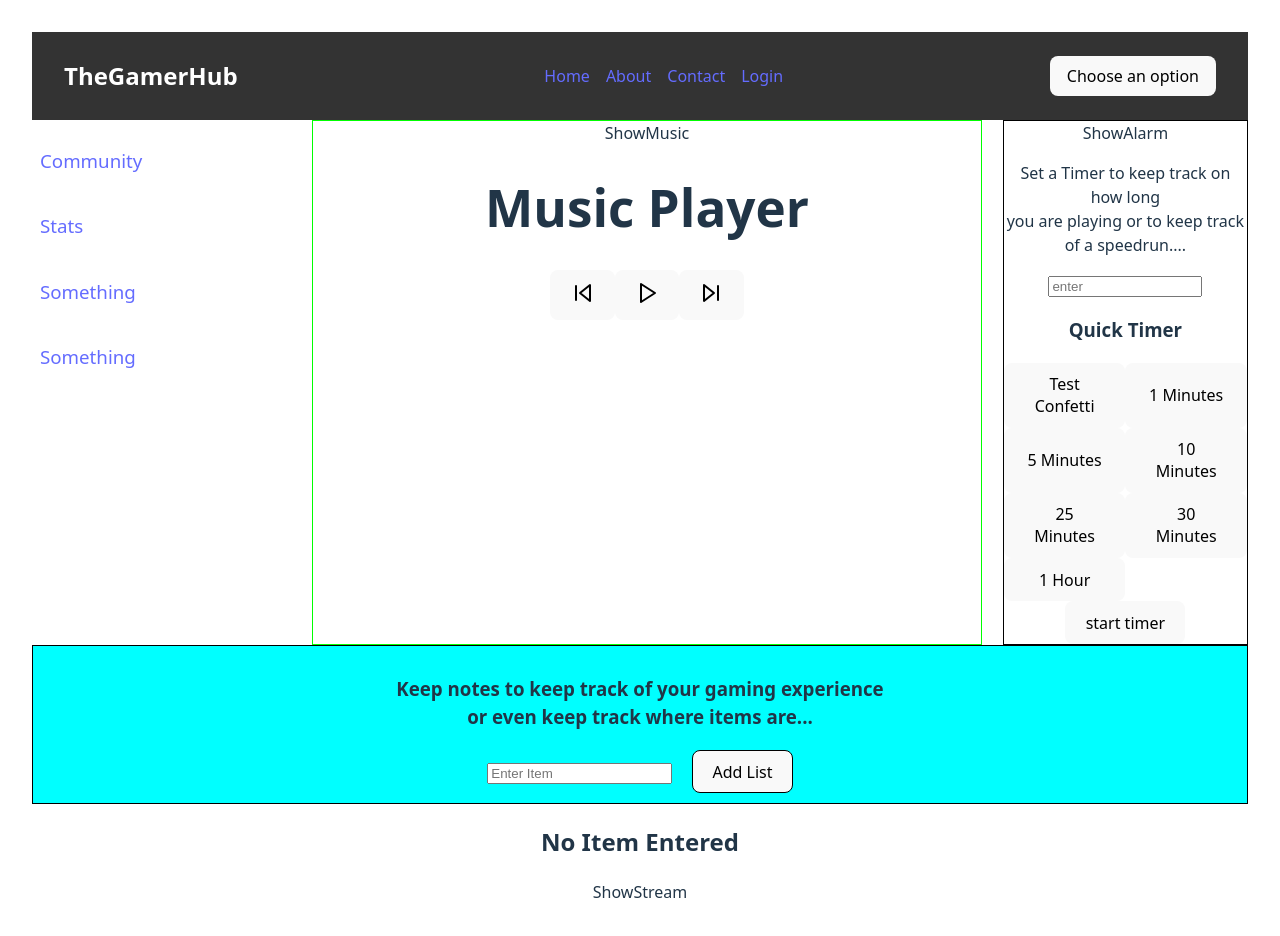
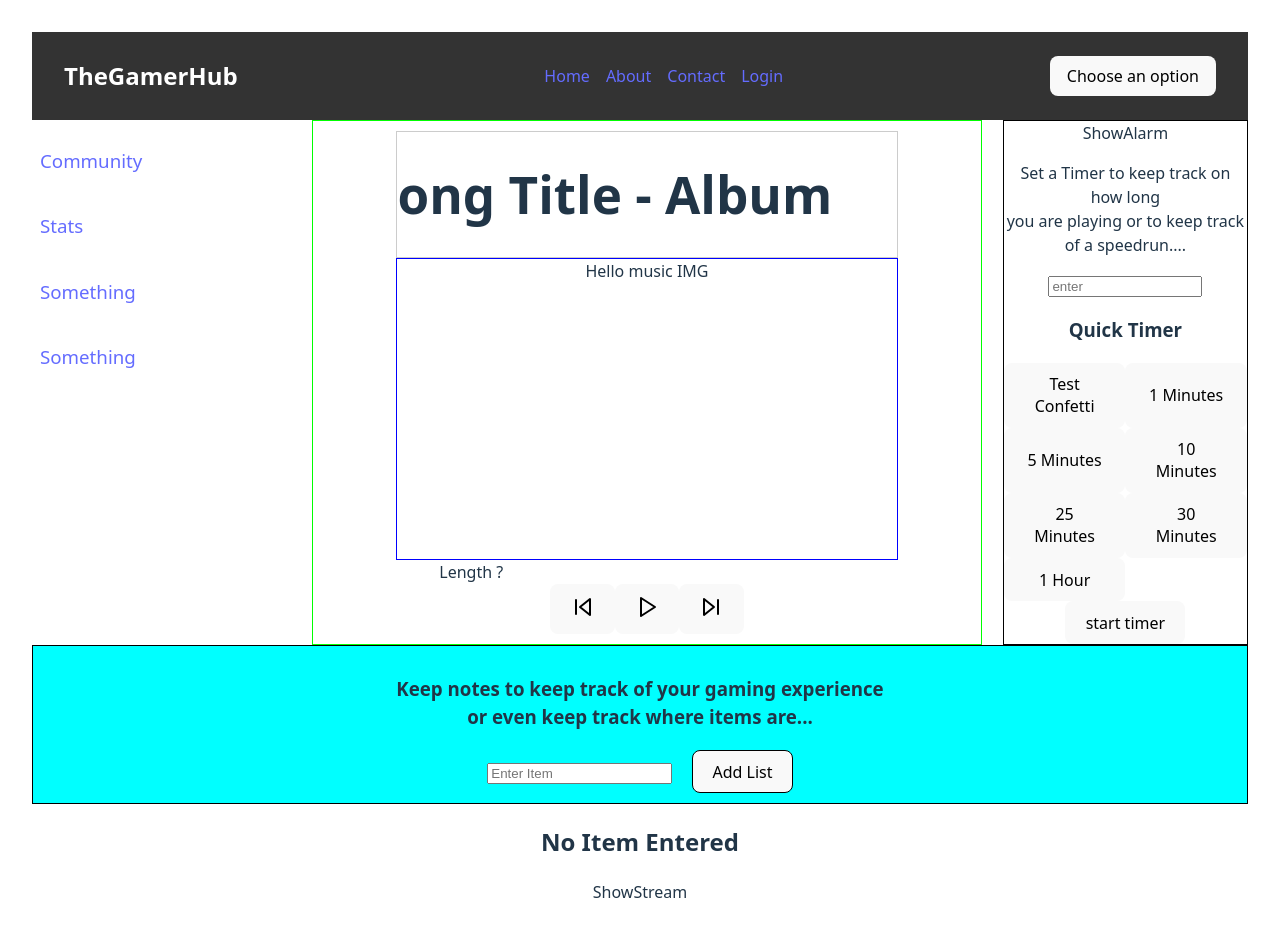
Before and after one commit to Ryanrod21/Game-Hub, a React (Vite) app: page / in a window 1280 px wide. Built offline with nearby package versions, Linux system fonts and the light colour scheme.

Commit message:
Updated music + css

```diff
--- a/src/components/MusicComponent.jsx
+++ b/src/components/MusicComponent.jsx
@@ -1,15 +1,24 @@
 import { Play, Pause, SkipBack, SkipForward } from 'lucide-react';
 import { useState } from 'react';
+import '../sections.css/ShowMusic.css'
 
 function MusicComponent() {
   const [isPlaying, setIsPlaying] = useState(false);
 
   return (
     <div className="flex flex-col items-center p-4 bg-gray-100 rounded-lg shadow-lg w-80">
-      <h1 className="text-xl font-bold">Music Player</h1>
+      <div className='scroll-container'>
+        <div>
+         <h1 className="text-xl font-bold scroll-text">Song Title - Album</h1>
+        </div>
+      </div>
+
+      <div className='musicImg'>
+          Hello music IMG
+      </div>
 
       <div className="w-full bg-gray-300 h-2 rounded my-3">
-        <div className="bg-blue-500 h-2 rounded" style={{ width: '30%' }}></div>
+        <div className="bg-blue-500 h-2 rounded" style={{ width: '30%' }}>Length ?</div>
       </div>
 
       <div className="flex gap-4 mt-2">
--- a/src/sections.css/ShowMusic.css
+++ b/src/sections.css/ShowMusic.css
@@ -1,4 +1,36 @@
 .Music-Body {
   border: 1px solid lime;
   width: 55%;
+  display: flex;
+  justify-content: center;
+  align-items: center;
+  flex-direction: column;
 }
+.musicImg{
+  border: 1px solid blue;
+  width: 500px;
+  height: 300px;
+}
+
+.scroll-container {
+  width: 500px; /* or 100% */
+  overflow: hidden;
+  white-space: nowrap;
+  border: 1px solid #ccc;
+  position: relative;
+}
+
+.scroll-text {
+  display: inline-block;
+  padding-left: 100%;
+  animation: scroll-left 10s linear infinite;
+}
+
+@keyframes scroll-left {
+  0% {
+    transform: translateX(0);
+  }
+  100% {
+    transform: translateX(-100%);
+  }
+}
--- a/src/sections/ShowMusic.jsx
+++ b/src/sections/ShowMusic.jsx
@@ -4,7 +4,6 @@ import '../sections.css/ShowMusic.css';
 function ShowMusic() {
   return (
     <div className="Music-Body">
-      ShowMusic
       <MusicComponent />
     </div>
   );
```
Also changed, not shown: src/App.css (line endings or trailing spaces).
